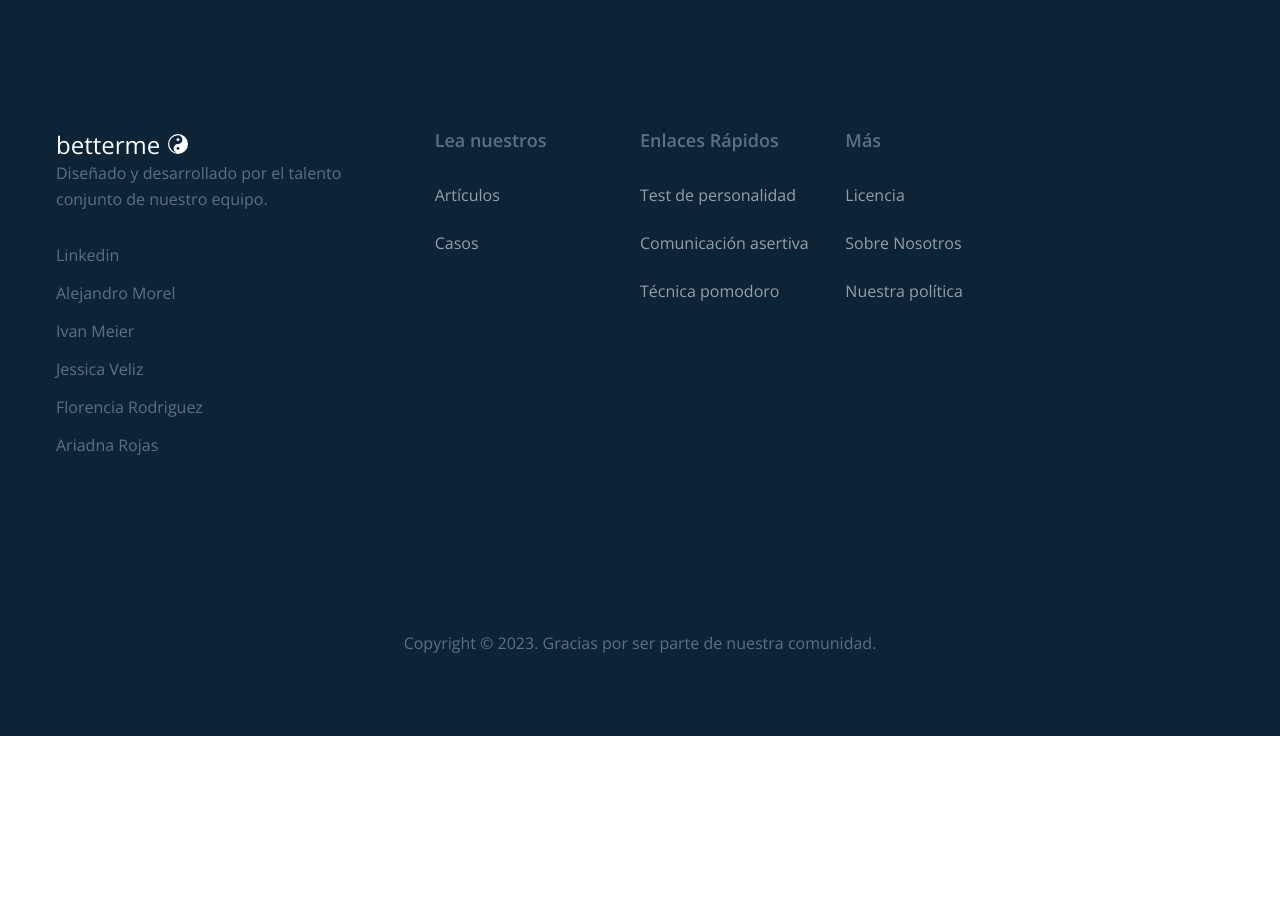
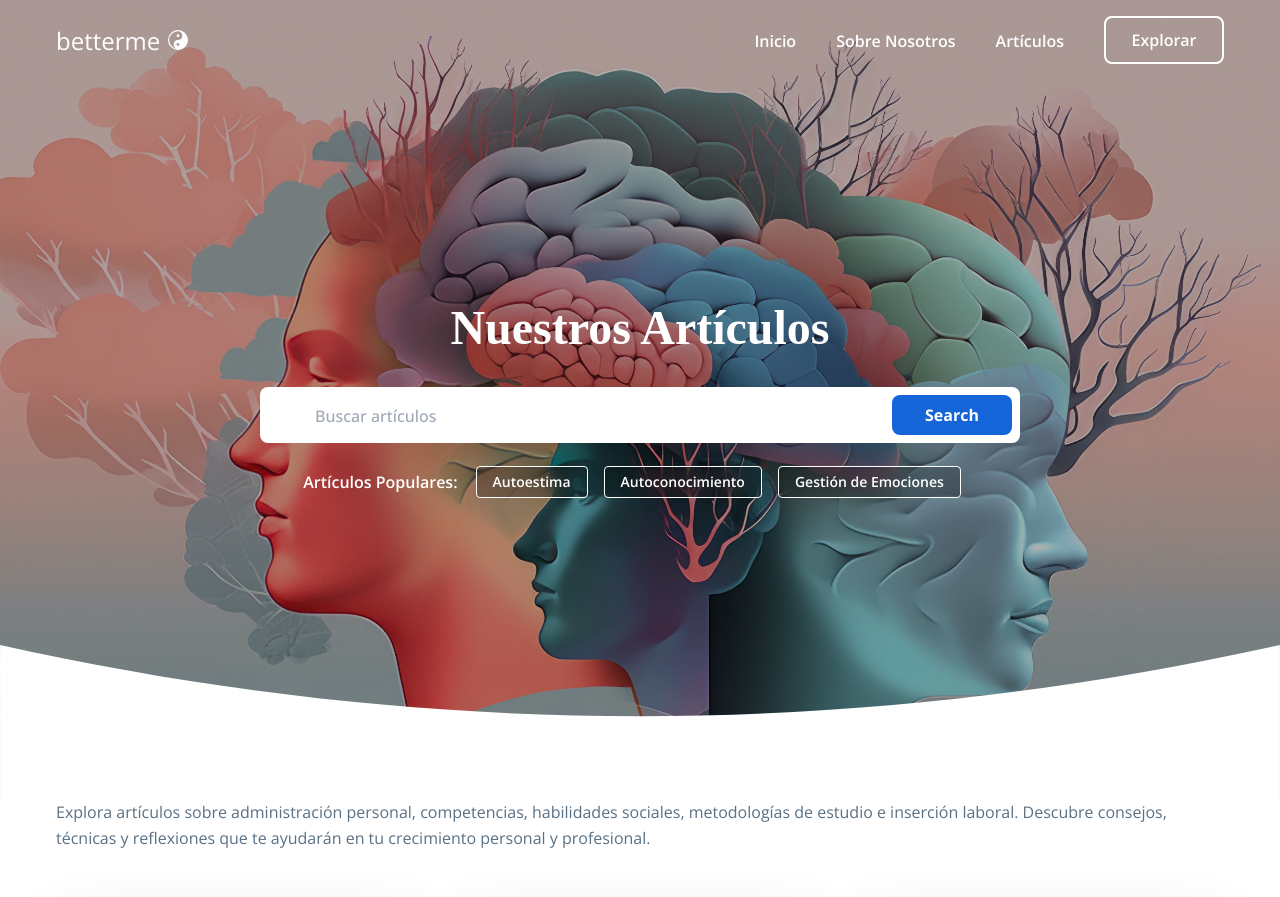
Before and after one commit to AlejandroM12/betterme-blog, a React (Vite) app: page /articles in a window 1280 px wide. Shown: the top 897 px of the page. Before the commit the page ends 800 px from the top, so only its background shows below. Built offline with nearby package versions, Linux system fonts and the light colour scheme; a web font is replaced by a local one.

Commit message:
feat: Update Items and ItemsCards components and enhance data
- Refactor Items component to include HeaderItems, ItemsCards, and Banner.
- Add scroll effect to ItemsCards component.
- Update and expand blog-posts data, including articles, cases, testimonials, links, and social links.

```diff
--- a/src/App.jsx
+++ b/src/App.jsx
@@ -4,6 +4,7 @@ import Home from './pages/Home';
 import './App.scss';
 import Articles from './pages/Articles';
 import Cases from './pages/Cases';
+import Items from './pages/Items';
 
 function App() {
   return (
@@ -11,8 +12,10 @@ function App() {
       <BrowserRouter>
         <Routes>
           <Route path='/' element={<Home />} />
+          <Route path='/articles' element={<Items />} />
           <Route path='/article/:id' element={<Articles />} />
           <Route path='/cases' element={<Cases />} />
+          <Route path='*' element={<Home />} />
         </Routes>
         <Footer />
       </BrowserRouter>
--- a/src/components/Articles/Articles.jsx
+++ b/src/components/Articles/Articles.jsx
@@ -1,5 +1,5 @@
 import { Link } from 'react-router-dom';
-import { blogs } from '../../data/blog-posts';
+import { articlesCards } from '../../data/blog-posts';
 import { Card } from '../Card';
 import { HiArrowLongRight } from 'react-icons/hi2';
 
@@ -29,7 +29,7 @@ const Articles = () => {
           </div>
 
           <div className='card-list grid-cols grid-cols-2'>
-            {blogs.slice(5, 7).map((blogItem) => {
+            {articlesCards.slice(3, 5).map((blogItem) => {
               return (
                 <Card
                   blogItemData={blogItem}
@@ -41,7 +41,7 @@ const Articles = () => {
           </div>
 
           <div className='card-list grid-cols grid-cols-3'>
-            {blogs.slice(7, 10).map((blogItem) => {
+            {articlesCards.slice(5, 8).map((blogItem) => {
               return (
                 <Card
                   blogItemData={blogItem}
--- a/src/components/CaseStudies/Case.jsx
+++ b/src/components/CaseStudies/Case.jsx
@@ -1,5 +1,5 @@
 import { CardWide } from '../CardWide';
-import { blogs } from '../../data/blog-posts';
+import { testimonials } from '../../data/blog-posts';
 import { HiArrowLongRight } from 'react-icons/hi2';
 import { Link } from 'react-router-dom';
 
@@ -23,7 +23,7 @@ const Case = () => {
             </div>
           </div>
 
-          <CardWide blogItemData={blogs[4]} />
+          <CardWide blogItemData={testimonials[1]} />
         </div>
       </div>
     </section>
--- /dev/null
+++ b/src/components/Items/ItemsCards.jsx
@@ -0,0 +1,53 @@
+import { useEffect } from 'react';
+import { articlesCards } from '../../data/blog-posts';
+import { Card } from '../Card';
+
+const ItemsCards = () => {
+  useEffect(() => {
+    window.scrollTo(0, 0);
+  }, []);
+  return (
+    <section className='all-sc'>
+      <div className='container'>
+        <div className='section-head flex'>
+          <div className='sc-head-r'>
+            <p className='text text-base'>
+              Explora artículos sobre administración personal, competencias,
+              habilidades sociales, metodologías de estudio e inserción laboral.
+              Descubre consejos, técnicas y reflexiones que te ayudarán en tu
+              crecimiento personal y profesional.
+            </p>
+          </div>
+        </div>
+        <div className='card-list grid-cols grid-cols-3'>
+          {articlesCards.slice(0, 3).map((blogItem) => {
+            return (
+              <Card blogItemData={blogItem} isCardSm={true} key={blogItem.id} />
+            );
+          })}
+        </div>
+        <div className='card-list grid-cols grid-cols-2'>
+          {articlesCards.slice(3, 5).map((blogItem) => {
+            return (
+              <Card
+                blogItemData={blogItem}
+                showContent={true}
+                key={blogItem.id}
+              />
+            );
+          })}
+        </div>
+
+        <div className='card-list grid-cols grid-cols-3'>
+          {articlesCards.slice(5, 8).map((blogItem) => {
+            return (
+              <Card blogItemData={blogItem} isCardSm={true} key={blogItem.id} />
+            );
+          })}
+        </div>
+      </div>
+    </section>
+  );
+};
+
+export default ItemsCards;
--- /dev/null
+++ b/src/components/Items/index.js
@@ -0,0 +1 @@
+export { default as ItemsCards } from './ItemsCards';
--- a/src/components/RecentArticles/Recent.jsx
+++ b/src/components/RecentArticles/Recent.jsx
@@ -1,4 +1,4 @@
-import { blogs } from '../../data/blog-posts';
+import { articlesCards } from '../../data/blog-posts';
 import { Card } from '../Card';
 import { HiArrowLongRight } from 'react-icons/hi2';
 
@@ -25,7 +25,7 @@ const Recent = () => {
           </div>
 
           <div className='card-list grid-cols grid-cols-3'>
-            {blogs.slice(1, 4).map((blogItem) => {
+            {articlesCards.slice(0, 3).map((blogItem) => {
               return (
                 <Card
                   blogItemData={blogItem}
--- a/src/components/index.js
+++ b/src/components/index.js
@@ -7,6 +7,6 @@ export * from './CaseStudies';
 export * from './Footer';
 export * from './FooterLink';
 export * from './Header';
+export * from './Items';
 export * from './Navbar';
 export * from './RecentArticles';
-export * from './index';
--- a/src/data/blog-posts.js
+++ b/src/data/blog-posts.js
@@ -1,6 +1,5 @@
 import images from '../utils/images';
-
-export const blogs = [
+export const testimonials = [
   {
     id: 1,
     title: 'Desarrolla una Mayor Inteligencia Emocional',
@@ -15,30 +14,6 @@ export const blogs = [
   },
   {
     id: 2,
-    title: 'Autoestima',
-    date: 'Septiembre 2023',
-    image: images.blog1,
-    content:
-      'La autoestima es el pilar de nuestra vida emocional. Cultivarla nos permite enfrentar desafíos con confianza y valentía',
-  },
-  {
-    id: 3,
-    title: 'Autoconocimiento',
-    date: 'Septiembre 2023',
-    image: images.blog2,
-    content:
-      'Cada experiencia nos enseña algo nuevo sobre nosotros mismos. Abraza el viaje hacia un entendimiento más profundo.',
-  },
-  {
-    id: 4,
-    title: 'Gestión de Emociones',
-    date: 'Septiembre 2023',
-    image: images.blog3,
-    content:
-      'Navegar por nuestras emociones es esencial en tiempos cambiantes. Aprende a usarlas como herramientas para tu bienestar.',
-  },
-  {
-    id: 5,
     title: 'Redefiniendo Emociones',
     author: 'Jessica Veliz',
     date: 'Septiembre 2023',
@@ -49,47 +24,8 @@ export const blogs = [
     content:
       'Jessica, egresada de la Fundación Pescar, mejoró su manejo emocional gracias a prácticas de autoconocimiento adquiridas en su formación.',
   },
-  {
-    id: 6,
-    title: 'Administracion Personal',
-    date: 'Septiembre 2023',
-    image: images.blog4,
-    content:
-      'La administración personal es esencial para equilibrar la vida y el trabajo. Conoce estrategias para gestionar mejor tu tiempo y energía.',
-  },
-  {
-    id: 7,
-    title: 'Competencias Personales y Técnicas',
-    date: 'Septiembre 2023',
-    image: images.blog5,
-    content:
-      'Desarrolla habilidades clave que complementan tu formación técnica. Potencia tu perfil profesional y destaca en el mercado laboral.',
-  },
-  {
-    id: 8,
-    title: 'Habilidades Sociales y de Comunicación',
-    date: 'Septiembre 2023',
-    image: images.blog6,
-    content:
-      'La comunicación efectiva puede abrir puertas. Aprende a expresarte claramente y a construir relaciones sólidas en cualquier ámbito.',
-  },
-  {
-    id: 9,
-    title: 'Metodología de estudio',
-    date: 'Septiembre 2023',
-    image: images.blog7,
-    content:
-      'Una metodología adecuada es la base del aprendizaje eficiente. Descubre técnicas de estudio que potencien tu rendimiento académico.',
-  },
-  {
-    id: 10,
-    title: 'Inserción Laboral Efectiva',
-    date: 'Septiembre 2023',
-    image: images.blog8,
-    content:
-      'Navega el mercado laboral con confianza. Conoce herramientas y estrategias para posicionarte de manera destacada en tu campo.',
-  },
 ];
+
 export const linksData = [
   {
     id: 'read-links',
@@ -235,4 +171,70 @@ export const cases = [
       'Alejandro, egresado de la Fundación Pescar, potenció su comunicación asertiva gracias a herramientas adquiridas durante su formación.',
   },
 ];
+export const articlesCards = [
+  {
+    id: 1,
+    title: 'Autoestima',
+    date: 'Septiembre 2023',
+    image: images.blog1,
+    content:
+      'La autoestima es el pilar de nuestra vida emocional. Cultivarla nos permite enfrentar desafíos con confianza y valentía',
+  },
+  {
+    id: 2,
+    title: 'Autoconocimiento',
+    date: 'Septiembre 2023',
+    image: images.blog2,
+    content:
+      'Cada experiencia nos enseña algo nuevo sobre nosotros mismos. Abraza el viaje hacia un entendimiento más profundo.',
+  },
+  {
+    id: 3,
+    title: 'Gestión de Emociones',
+    date: 'Septiembre 2023',
+    image: images.blog3,
+    content:
+      'Navegar por nuestras emociones es esencial en tiempos cambiantes. Aprende a usarlas como herramientas para tu bienestar.',
+  },
+  {
+    id: 4,
+    title: 'Administracion Personal',
+    date: 'Septiembre 2023',
+    image: images.blog4,
+    content:
+      'La administración personal es esencial para equilibrar la vida y el trabajo. Conoce estrategias para gestionar mejor tu tiempo y energía.',
+  },
+  {
+    id: 5,
+    title: 'Competencias Personales y Técnicas',
+    date: 'Septiembre 2023',
+    image: images.blog5,
+    content:
+      'Desarrolla habilidades clave que complementan tu formación técnica. Potencia tu perfil profesional y destaca en el mercado laboral.',
+  },
+  {
+    id: 6,
+    title: 'Habilidades Sociales y de Comunicación',
+    date: 'Septiembre 2023',
+    image: images.blog6,
+    content:
+      'La comunicación efectiva puede abrir puertas. Aprende a expresarte claramente y a construir relaciones sólidas en cualquier ámbito.',
+  },
+  {
+    id: 7,
+    title: 'Metodología de estudio',
+    date: 'Septiembre 2023',
+    image: images.blog7,
+    content:
+      'Una metodología adecuada es la base del aprendizaje eficiente. Descubre técnicas de estudio que potencien tu rendimiento académico.',
+  },
+  {
+    id: 8,
+    title: 'Inserción Laboral Efectiva',
+    date: 'Septiembre 2023',
+    image: images.blog8,
+    content:
+      'Navega el mercado laboral con confianza. Conoce herramientas y estrategias para posicionarte de manera destacada en tu campo.',
+  },
+];
 export const socialLinks = ['Linkedin'];
--- /dev/null
+++ b/src/layout/HeaderItems.jsx
@@ -0,0 +1,59 @@
+import '../styles/Header.scss';
+import images from '../utils/images';
+import { Navbar } from '../components';
+
+const HeaderItems = () => {
+  return (
+    <header
+      className='header flex flex-col'
+      style={{
+        background: `url(${images.bg_base}) center/cover no-repeat`,
+      }}
+    >
+      <Navbar />
+
+      <div className='container flex-1 w-full flex items-center justify-center'>
+        <div className='hd-content flex flex-col justify-center items-center text-center'>
+          <h1 className='hd-title text-white'>Nuestros Artículos</h1>
+          <div className='hd-search'>
+            <form>
+              <div className='form-group flex items-stretch bg-white'>
+                <span className='form-gp-icon items-center justify-center'>
+                  <i className='bi bi-search'></i>
+                </span>
+                <input
+                  type='text'
+                  className='form-gp-input'
+                  placeholder='Buscar artículos'
+                />
+                <button
+                  type='button'
+                  className='form-gp-btn text-white bg-primary btn'
+                >
+                  Search
+                </button>
+              </div>
+            </form>
+          </div>
+
+          <div
+            className='hd-tags text-white flex items-center'
+            id='popular-articles'
+          >
+            <h3 className='hd-tags-title nowrap text-base'>
+              Artículos Populares:
+            </h3>
+
+            <ul className='tags-list flex flex-wrap items-center'>
+              <li className='tags-item text-sm'>Autoestima</li>
+              <li className='tags-item text-sm'>Autoconocimiento</li>
+              <li className='tags-item text-sm'>Gestión de Emociones</li>
+            </ul>
+          </div>
+        </div>
+      </div>
+    </header>
+  );
+};
+
+export default HeaderItems;
--- a/src/pages/Articles.jsx
+++ b/src/pages/Articles.jsx
@@ -1,6 +1,6 @@
 import { useParams } from 'react-router-dom';
 import { CardArticles } from '../components';
-import { blogs } from '../data/blog-posts';
+import { articlesCards } from '../data/blog-posts';
 import Container from '../layout/Container';
 import HeaderSection from '../layout/HeaderSection';
 import { useEffect } from 'react';
@@ -10,7 +10,7 @@ const Articles = () => {
   useEffect(() => {
     window.scrollTo(0, 0);
   }, []);
-  const article = blogs.find((blog) => blog.id === parseInt(id));
+  const article = articlesCards.find((blog) => blog.id === parseInt(id));
   if (!article) {
     return <div>Artículo no encontrado</div>;
   }
--- a/src/pages/Home.jsx
+++ b/src/pages/Home.jsx
@@ -7,7 +7,7 @@ import {
   Header,
   Recent,
 } from '../components';
-import { blogs } from '../data/blog-posts';
+import { testimonials } from '../data/blog-posts';
 import images from '../utils/images';
 
 const Home = () => {
@@ -17,7 +17,7 @@ const Home = () => {
       <main>
         <Container>
           <section className='featured-sc bg-white'>
-            <CardWide blogItemData={blogs[0]} />
+            <CardWide blogItemData={testimonials[0]} />
           </section>
         </Container>
         <Recent />
--- /dev/null
+++ b/src/pages/Items.jsx
@@ -0,0 +1,20 @@
+import { Banner, ItemsCards } from '../components';
+import HeaderItems from '../layout/HeaderItems';
+import images from '../utils/images';
+
+const Items = () => {
+  return (
+    <>
+      <HeaderItems />
+      <main>
+        <ItemsCards />
+        <div className='newsletter-curve'>
+          <img src={`${images.bannerBg}`} />
+        </div>
+        <Banner />
+      </main>
+    </>
+  );
+};
+
+export default Items;
```
